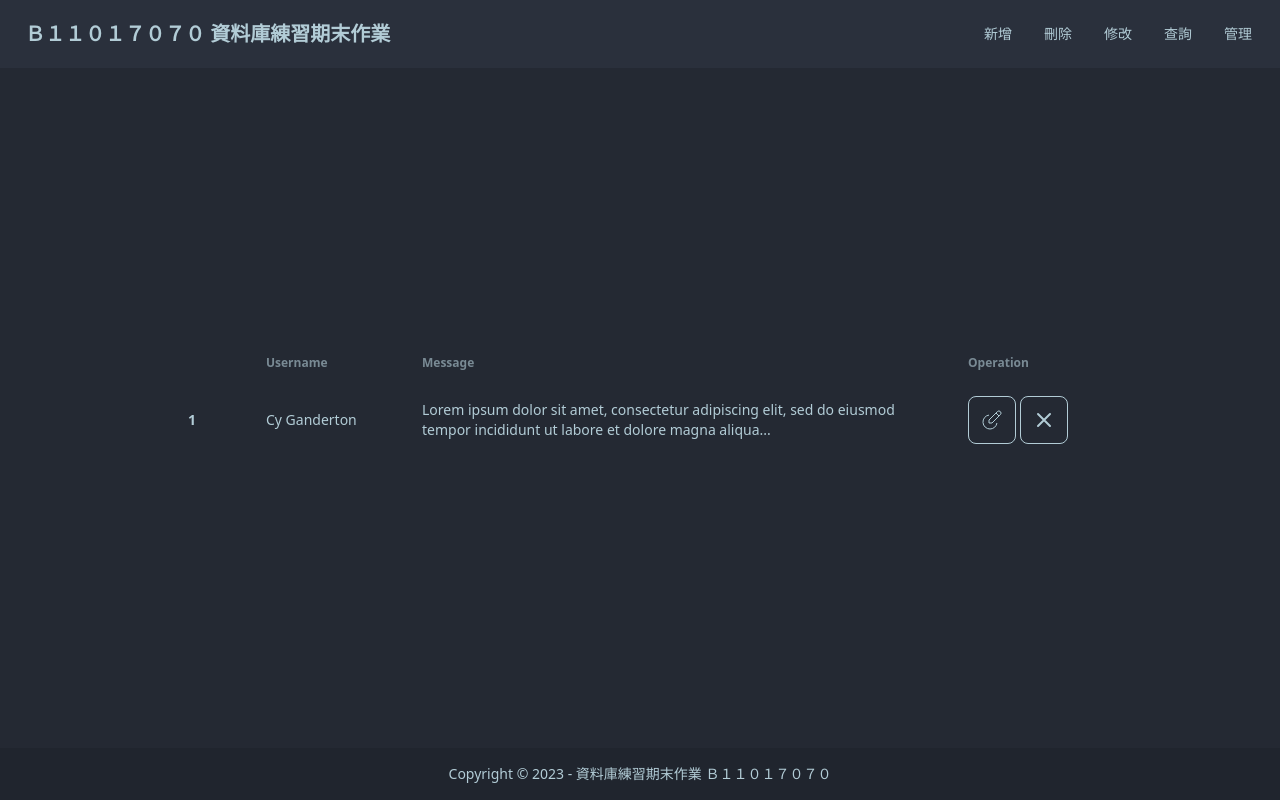
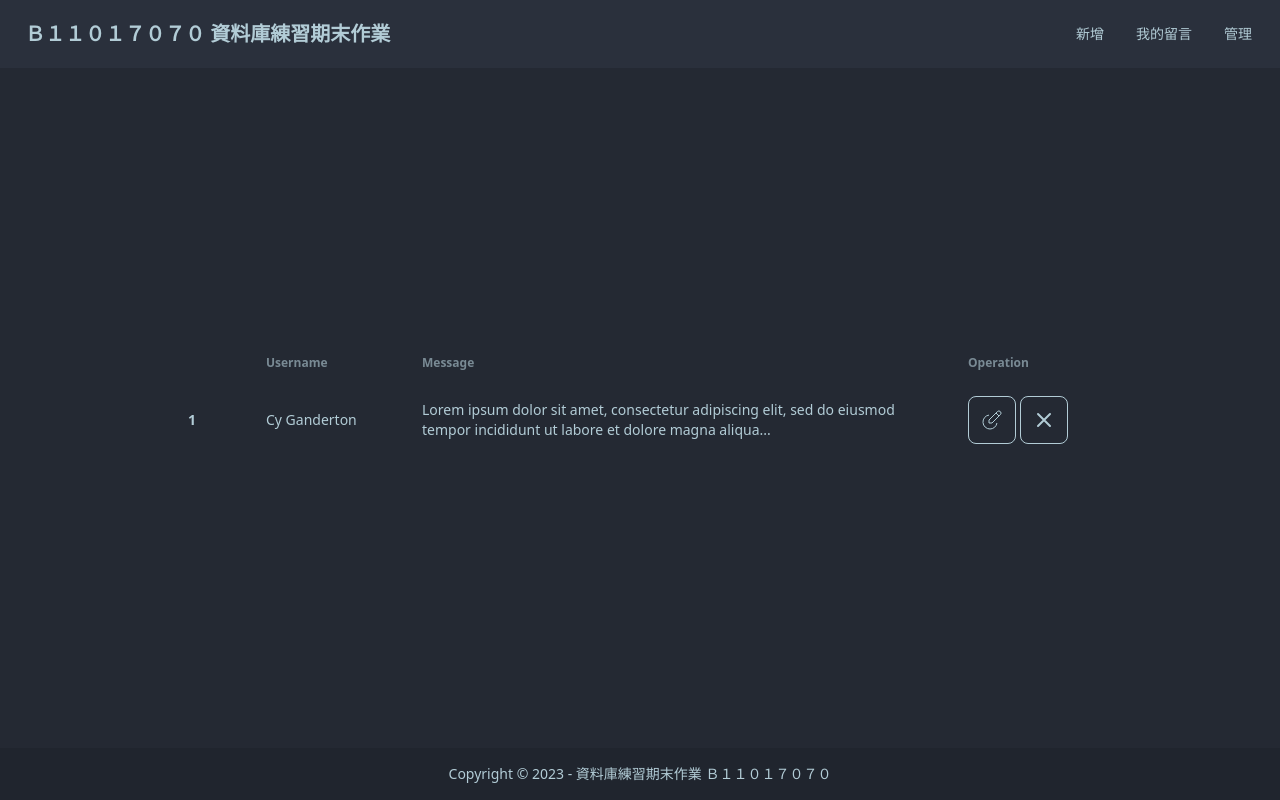
Before and after one commit to KoukeNeko-Practices/django_db, a Django app: page / in a window 1280 px wide. Run offline with Django 5.2, Linux system fonts and the light colour scheme; some libraries are stand-ins or nearby versions.

Commit message:
refactor: remove btn

```diff
--- a/templates/components/header.html
+++ b/templates/components/header.html
@@ -5,9 +5,7 @@
   <div class="flex-none">
     <ul class="menu menu-horizontal px-1">
       <li><a>新增</a></li>
-      <li><a>刪除</a></li>
-      <li><a>修改</a></li>
-      <li><a>查詢</a></li>
+      <li><a>我的留言</a></li>
       <li><a href="/admin/">管理</a></li>
     </ul>
   </div>
```
